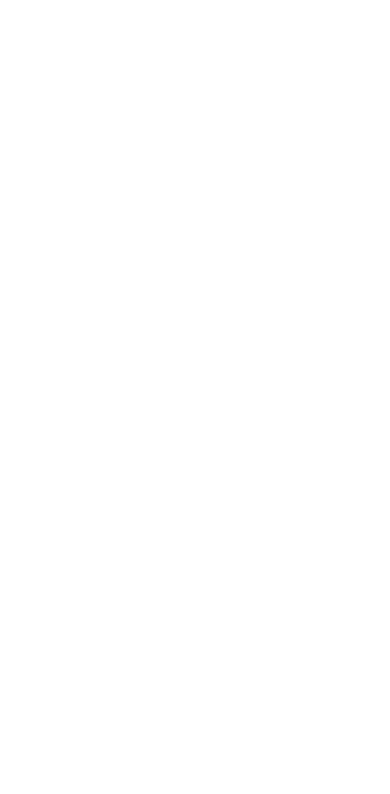
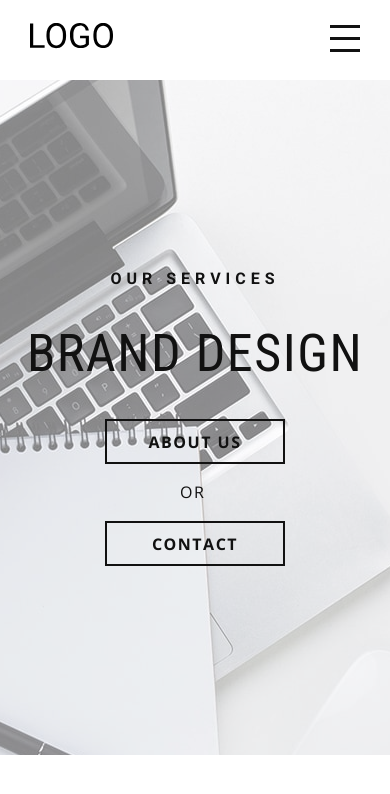
Before and after one commit to JessicaBrochu/ZDesign, a website: page src/index.html in a window 390 px wide. Drawn offline with nearby package versions, Linux system fonts and the light colour scheme.

Commit message:
Adding responsive hero

```diff
--- a/package.json
+++ b/package.json
@@ -1,10 +1,10 @@
 {
-  "name": "branddesign",
+  "name": "zdesign",
   "version": "1.0.0",
   "description": "",
   "main": "index.js",
   "scripts": {
-    "test": "echo \"Error: no test specified\" && exit 1"
+    "test": "echo \"\" && exit 1"
   },
   "keywords": [],
   "author": "",
--- a/src/index.html
+++ b/src/index.html
@@ -3,9 +3,55 @@
 <head>
     <meta charset="UTF-8">
     <title>ZDesign</title>
-    <link rel="stylesheet" href="style.css">
+    <link rel="stylesheet" href="styles/main.css" />
+    <script src="scripts/main.js" defer></script>
+    <meta name="viewport" content="width=device-width, initial-scale=1.0" />
 </head>
+
 <body>
-
+    <header>
+        <div class="header">
+            <div class="wrapper">
+                <a href="index.html" class="header__brand">
+                    <img src="images/logo.svg" alt="ZDesign Logo">
+                </a>
+                <nav class="header__nav">
+                    <ul class="menu-items">
+                        <li><a href="#">Home</a></li>
+                        <li><a href="#">About</a></li>
+                        <li><a href="#">Contact</a></li>
+                    </ul>
+                </nav>
+                <div id="hamburger">
+                    <span></span>
+                    <span></span>
+                    <span></span>
+                    <span></span>
+                </div>
+            </div>
+        </div>
+    </header>
+    <section class="hero">
+        <img src="images/hero.jpg" alt="">
+        <div class="wrapper">
+            <div class="hero__content">
+                <span>OUR SERVICES</span>
+                <h1>BRAND DESIGN</h1>
+                <div class="hero__buttons">
+                    <a href="">
+                        <div class="button">
+                            <p>ABOUT US</p>
+                        </div>
+                    </a>
+                    <p class="or">OR</p>
+                    <a href="">
+                        <div class="button">
+                            <p>CONTACT</p>
+                        </div>
+                    </a>
+                </div>
+            </div>
+        </div>
+    </section>
 </body>
 </html>
--- a/src/scripts/Main.js
+++ b/src/scripts/Main.js
@@ -0,0 +1,18 @@
+
+class Main{
+    constructor() {
+        this.init();
+    }
+
+    init(){
+        const buttonElement = document.querySelector("#hamburger")
+        const navElement = document.querySelector("nav")
+        buttonElement.addEventListener("click", (event) => {
+            buttonElement.classList.toggle("open")
+            navElement.classList.toggle("menu-open")
+
+        })
+    }
+}
+
+new Main();
--- /dev/null
+++ b/src/styles/components/buttons.scss
@@ -0,0 +1,23 @@
+
+.button{
+  display: inline-block;
+  text-align: center;
+  width:180px;
+  height:45px;
+  border: 2px var(--color-black) solid;
+
+  p{
+    font: 700 var(--font-size-content) var(--font-primary);
+    color: var(--color-black);
+    margin: 0;
+    padding: 10px 0;
+  }
+}
+
+.button:hover{
+  background-color: var(--color-black);
+
+  p{
+    color: var(--color-white);
+  }
+}
--- a/src/styles/components/header.scss
+++ b/src/styles/components/header.scss
@@ -1,12 +1,12 @@
 
 header{
 
-  padding-top: 30px;
-
 
     .wrapper{
+      height: 80px;
       display: flex;
       justify-content: space-between;
+      align-items: center;
     }
 
     nav{
@@ -19,29 +19,27 @@ header{
               list-style: none;
               color: var(--color-black);
               margin-left: 25px;
-              z-index: 10;
             }
         }
     }
-
-  .header__brand{
-      padding-top: 5px;
-  }
 
   #hamburger{
     display: none;
   }
 
-  @media screen and (max-width: 768px){
+  @media screen and (max-width: 1024px){
+
+
 
     nav{
       height: 100vh;
-      background: rgba(255, 255, 255, 0.5);
+      background: rgba(255, 255, 255, 0.85);
       width: 100vw;
       position: fixed;
       top: 0;
       left: 100%;
       transition: 300ms;
+      z-index: 100;
 
         li{
           padding: 30px 0;
@@ -62,6 +60,7 @@ header{
       align-items: center;
       justify-content: center;
       height: 100%;
+      z-index: 110;
     }
 
     #hamburger{
@@ -72,6 +71,7 @@ header{
       transform: rotate(0deg);
       transition: .5s ease-in-out;
       cursor: pointer;
+      z-index: 110;
 
         span{
           display: block;
@@ -83,20 +83,24 @@ header{
           left: 0;
           transform: rotate(0deg);
           transition: .20s ease-in-out;
+          z-index: 110;
         }
     }
   }
 
   #hamburger span:nth-child(1) {
     top: 0;
+    z-index: 110;
   }
 
   #hamburger span:nth-child(2),#hamburger span:nth-child(3) {
     top: 12px;
+    z-index: 110;
   }
 
   #hamburger span:nth-child(4) {
     top: 24px;
+    z-index: 110;
   }
 
   #hamburger.open span:nth-child(1),
@@ -104,13 +108,16 @@ header{
     top: 12px;
     width: 0;
     left: 50%;
+    z-index: 110;
   }
 
   #hamburger.open span:nth-child(2) {
     transform: rotate(45deg);
+    z-index: 110;
   }
 
   #hamburger.open span:nth-child(3) {
     transform: rotate(-45deg);
+    z-index: 110;
   }
 }
--- /dev/null
+++ b/src/styles/components/hero.scss
@@ -0,0 +1,97 @@
+
+.hero{
+  color: var(--color-black);
+  position: relative;
+  overflow: hidden;
+  height: 80vh;
+
+  img{
+    object-fit: cover;
+    object-position: 0 -250px;
+  }
+
+  span{
+    font: 700 var(--font-size-content) var(--font-secondary);
+    letter-spacing: 5px;
+  }
+
+  .hero__content{
+    position: absolute;
+    top: 0;
+    right: 250px;
+    height: 100%;
+    display: flex;
+    flex-direction: column;
+    justify-content: center;
+    align-items: center;
+    transform: translateX(30%);
+  }
+
+  .wrapper{
+    height: 100%;
+  }
+
+  .hero__buttons{
+    display: flex;
+  }
+
+  .button{
+    margin: 50px;
+  }
+
+  h1{
+    padding-top: 20px;
+  }
+
+  p.or{
+      transform: translateY(45px);
+  }
+
+  @media screen and (max-width: 1600px){
+
+    img{
+      object-position: -200px -250px;
+    }
+  }
+
+  @media screen and (max-width: 1400px){
+
+    img{
+      object-position: -400px -250px;
+    }
+  }
+
+  @media screen and (max-width: 1024px){
+
+    img{
+      object-position: -500px -250px;
+    }
+
+    .hero__content {
+      left: 50%;
+      transform: translateX(-50%);
+      width: 100vw;
+      background: rgba(255, 255, 255, 0.50);
+    }
+  }
+
+  @media screen and (max-width: 500px)
+  {
+    .hero__buttons{
+      display: inline-block;
+    }
+
+    h1{
+      font-size: 3.25rem;
+      padding: 35px 0;
+    }
+
+    .button{
+      margin: 0;
+    }
+
+    p.or{
+      transform: translate(75px, 0);
+    }
+  }
+}
--- a/src/styles/generic/reset.scss
+++ b/src/styles/generic/reset.scss
@@ -1,6 +1,7 @@
 
 html {
   box-sizing: border-box;
+  font-size: 16px;
 }
 
 *,
--- a/src/styles/main.scss
+++ b/src/styles/main.scss
@@ -17,3 +17,5 @@
 
 // COMPONENTS
 @import 'components/header';
+@import 'components/hero';
+@import 'components/buttons';
```
Also changed, not shown: src/styles/main.css, 1 other file.
